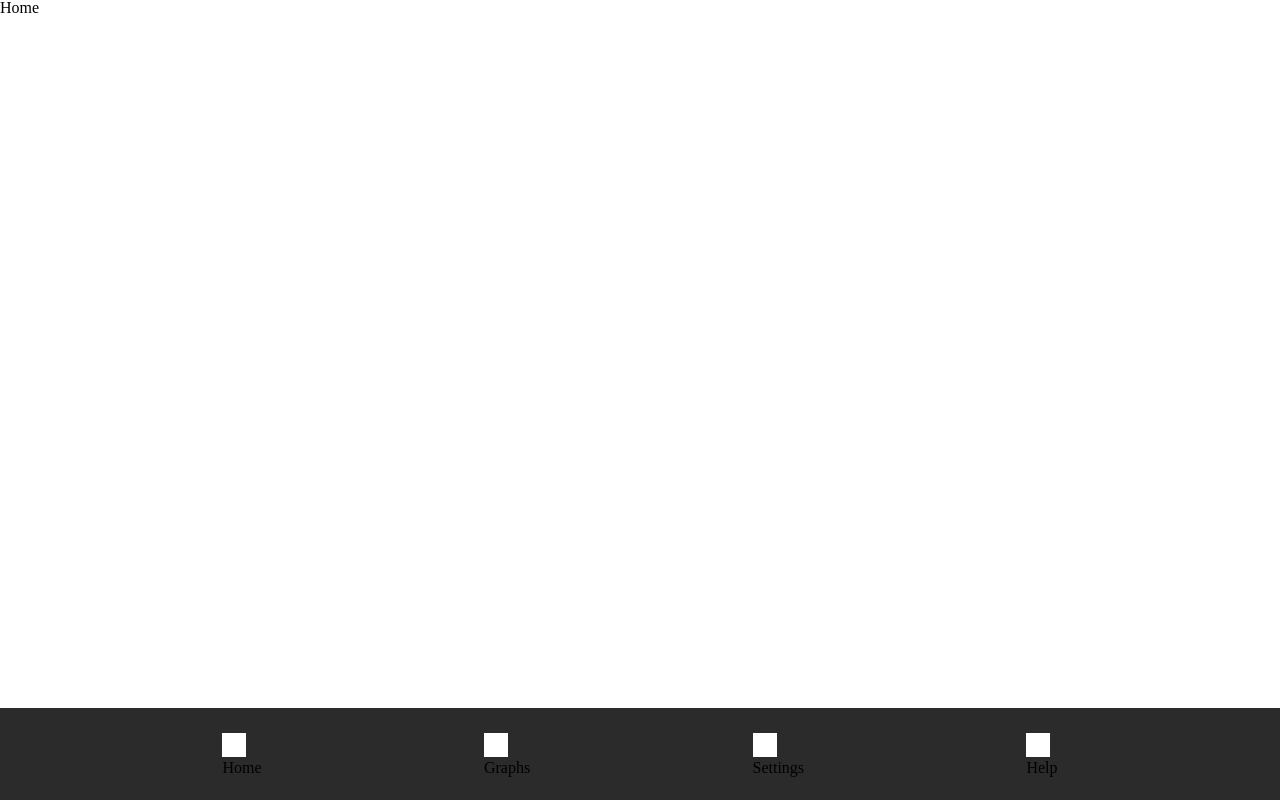
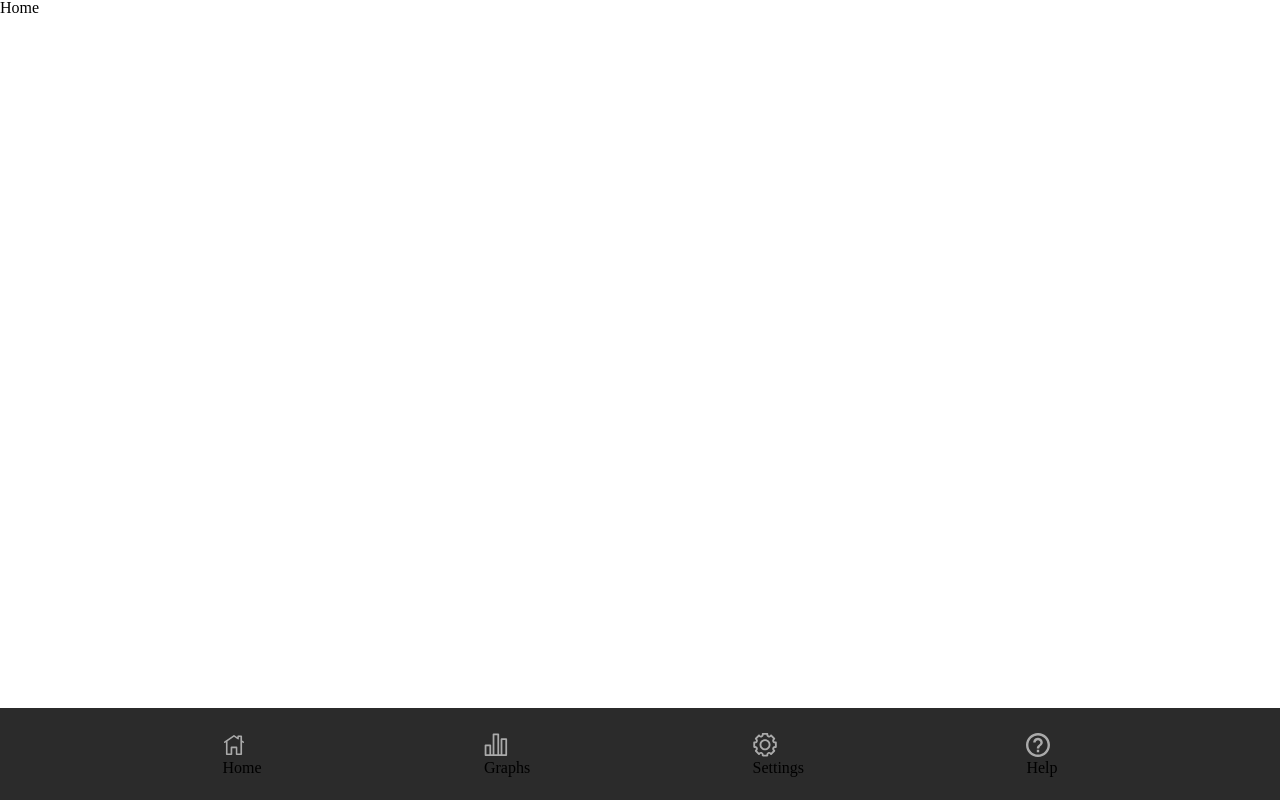
Before and after one commit to FRobaglia/iot-project, a React (Create React App) app: page / in a window 1280 px wide. Built offline with nearby package versions, Linux system fonts and the light colour scheme.

Commit message:
chore: update spritesheet and set nav icons

```diff
--- a/src/components/nav/NavIcon.jsx
+++ b/src/components/nav/NavIcon.jsx
@@ -1,9 +1,9 @@
 const NavIcon = ({ iconId }) =>  {
 
-  let path = '../../assets/svg/' + iconId + '.svg';
+  let path = 'sprite-sheet.svg#' + iconId;
 
   return (
-    <svg className="navItem__icon"><use xlinkHref={ path }/></svg>
+    <svg className={ "navItem__icon navItem__icon--" + iconId }><use xlinkHref={ path }/></svg>
   );
 }
 
--- a/src/components/nav/index.jsx
+++ b/src/components/nav/index.jsx
@@ -7,9 +7,9 @@ const Nav = () =>  {
     <nav className="nav">
       <ul className="navList">
         <NavItem link="" title="Home" iconId="home"></NavItem>
-        <NavItem link="graphs" title="Graphs"></NavItem>
-        <NavItem link="settings" title="Settings"></NavItem>
-        <NavItem link="help" title="Help"></NavItem>
+        <NavItem link="graphs" title="Graphs" iconId="graphs"></NavItem>
+        <NavItem link="settings" title="Settings" iconId="settings"></NavItem>
+        <NavItem link="help" title="Help" iconId="help"></NavItem>
       </ul>
     </nav>
   );
--- /dev/null
+++ b/src/styles/components/nav.scss
@@ -0,0 +1,28 @@
+.nav {
+  position: fixed;
+  bottom: 0;
+  left: 0;
+  width: 100%;
+
+  .navList {
+    height: 92px;
+    display: flex;
+    justify-content: space-evenly;
+    align-items: center;
+    background-color: $secondaryColor;
+  }
+
+  .navItem__icon {
+    width: 24px;
+    height: 24px;
+  }
+
+  .navItem__icon {
+    fill: $white;
+    opacity: .6;
+
+    &.navItem__icon--selected {
+      opacity: 1;
+    }
+  }
+}
--- a/src/styles/styles.scss
+++ b/src/styles/styles.scss
@@ -1,23 +1,4 @@
 @import './vendors/reset.scss';
 @import './vendors/colors.scss';
 
-.nav {
-  position: fixed;
-  bottom: 0;
-  left: 0;
-  width: 100%;
-
-  .navList {
-    height: 92px;
-    display: flex;
-    justify-content: space-evenly;
-    align-items: center;
-    background-color: $secondaryColor;
-  }
-
-  .navItem__icon {
-    width: 24px;
-    height: 24px;
-    background-color: $white;
-  }
-}
+@import './components/nav.scss';
```
Also changed, not shown: public/sprite-sheet.svg.
